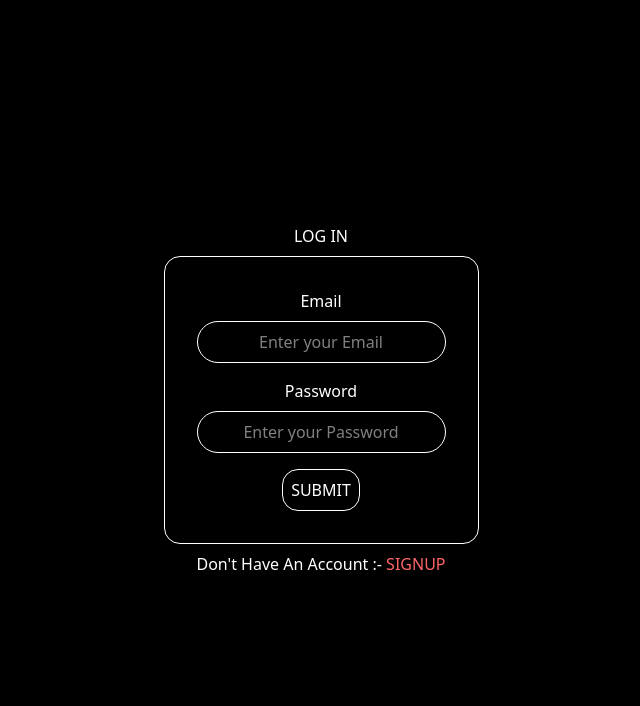
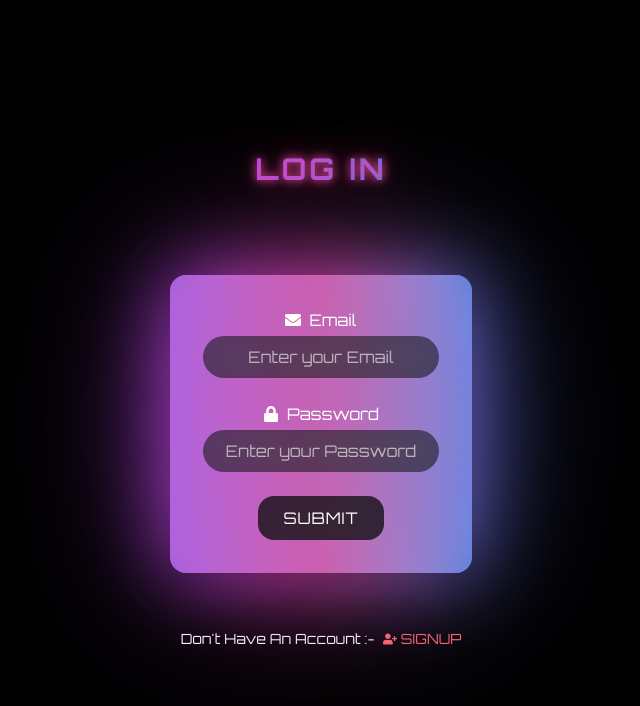
Before and after one commit to LakshyaG34/chatApp-using-MERN-and-Typescript, a React (Vite) app in the folder Frontend/: page /login in a window 1280 px wide. Shown: the top 706 px of the page, without its empty margins (319-959 px from the left). Built offline with nearby package versions, Linux system fonts and the light colour scheme; no server answers.

Commit message:
Frontend: CyberPunk theme commit

```diff
--- a/Frontend/src/pages/login.tsx
+++ b/Frontend/src/pages/login.tsx
@@ -1,26 +1,26 @@
-import React, {useState} from "react"
+import React, { useState } from "react";
 // import {useNavigate} from "react-router-dom"
 import { useAuthContext } from "../context/authContext";
 import { Link } from "react-router-dom";
+import {FaEnvelope, FaLock, FaUserPlus} from "react-icons/fa"
 
-const Login = () =>{
+const Login = () => {
   const [email, setEmail] = useState("");
   const [password, setPassword] = useState("");
   const { setAuthUser } = useAuthContext();
 
   // const navigate = useNavigate();
 
-    const handleSubmit = async(e : React.FormEvent) : Promise<void> =>{
+  const handleSubmit = async (e: React.FormEvent): Promise<void> => {
     e.preventDefault();
-        try{
-            const res = await fetch("http://localhost:4000/api/auth/login",{
-                method : "POST",
-                headers: {"Content-type" : "application/json"},
-                body : JSON.stringify({email, password}),
-                credentials: "include"
+    try {
+      const res = await fetch("http://localhost:4000/api/auth/login", {
+        method: "POST",
+        headers: { "Content-type": "application/json" },
+        body: JSON.stringify({ email, password }),
+        credentials: "include",
       });
-            if(!res.ok)
-            {
+      if (!res.ok) {
         throw new Error("Error Fetching");
       }
       const data = await res.json();
@@ -28,33 +28,79 @@ const Login = () =>{
 
       setAuthUser(data.user);
       // navigate("/chat")
-        }catch(err)
-        {
-            console.log("Cannot Fetch", err)
+    } catch (err) {
+      console.log("Cannot Fetch", err);
     }
-    }
-    return(
-        <div className="flex flex-col items-center text-white gap-2">
-            <span>LOG IN</span>
-            <div className="border border-white px-8 py-8 rounded-2xl">
-                <form className="flex flex-col items-center gap-4" onSubmit = {handleSubmit}>
-                    <div className="flex flex-col text-center gap-2">
-                        <label>Email</label>
-                        <input placeholder = "Enter your Email" type="text" value = {email} onChange={(e)=>setEmail(e.target.value)} className="border border-white rounded-full px-2 py-2 text-center"/>
+  };
+  return (
+    <div className="flex flex-col items-center text-white gap-14 font-[Orbitron,sans-serif]">
+      <span
+        className="font-bold text-3xl tracking-widest text-transparent bg-clip-text bg-gradient-to-r from-purple-500 to-blue-500 [text-shadow:0_0_8px_rgba(236,72,153,0.9),0_0_16px_rgba(236,72,153,0.6),0_0_48px_rgba(236,72,153,0.5)]
+      hover:[text-shadow:0_0_12px_rgba(236,72,153,1),
+                   0_0_24px_rgba(236,72,153,0.9),
+                   0_0_48px_rgba(236,72,153,0.7)]
+transition duration-300 mb-8
+  "
+      >
+        LOG IN
+      </span>
+      <div className="relative rounded-2xl bg-gradient-to-r from-purple-500 via-pink-500 to-blue-500">
+        <div className="absolute inset-0 rounded-2xl bg-gradient-to-r from-purple-500 via-pink-500 to-blue-500 blur-2xl opacity-80"></div>
+        <div className="absolute inset-0 rounded-2xl bg-gradient-to-r from-purple-500 via-pink-500 to-blue-500 blur-[80px] opacity-60"></div>
+        <div className="relative bg-gray-400/30 border border-transparent px-8 py-8 rounded-2xl backdrop-blur-md shadow-lg">
+          <form
+            className="flex flex-col items-center gap-6"
+            onSubmit={handleSubmit}
+          >
+            <div className="flex flex-col text-center gap-1">
+              <label className="flex flex-row items-center justify-center gap-2">
+                <FaEnvelope/>
+                <span>Email</span>
+              </label>
+              <input
+                placeholder="Enter your Email"
+                type="text"
+                value={email}
+                onChange={(e) => setEmail(e.target.value)}
+                className="w-full max-w-md placeholder-white/60 border border-transparent rounded-full px-2 py-2 text-center bg-black/50 backdrop-blur-md [background:linear-gradient(#0a0a0a,#0a0a0a) padding-box,linear-gradient(to right,#8b5cf6,#ec4899,#3b82f6) border-box] focus:outline-none focus:ring-2 focus:ring-pink-500/70"
+              />
             </div>
-                    <div className="flex flex-col text-center gap-2">
-                        <label>Password</label>
-                        <input placeholder = "Enter your Password" type="password" value={password} onChange={(e) => setPassword(e.target.value)} className="border border-white rounded-full px-2 py-2 text-center"/>
+            <div className="flex flex-col text-center gap-1">
+              <label className="flex flex-row items-center justify-center gap-2">
+                <FaLock/>
+                <span>Password</span>
+              </label>
+              <input
+                placeholder="Enter your Password"
+                type="password"
+                value={password}
+                onChange={(e) => setPassword(e.target.value)}
+                className="w-full max-w-md placeholder-white/60 border border-transparent rounded-full px-2 py-2 text-center bg-black/50 backdrop-blur-md [background:linear-gradient(#0a0a0a,#0a0a0a) padding-box,linear-gradient(to right,#8b5cf6,#ec4899,#3b82f6) border-box] focus:outline-none focus:ring-2 focus:ring-pink-500/70"
+              />
             </div>
-                    <button className="border rounded-2xl px-2 py-2 hover:bg-amber-300 cursor-pointer">SUBMIT</button>
+            <button
+              className="relative inline-block px-6 py-2 rounded-2xl text-white tracking-wider
+             bg-black/70 backdrop-blur-md border-2 border-transparent
+             [background:linear-gradient(#0a0a0a,#0a0a0a) padding-box,linear-gradient(to right,#8b5cf6,#ec4899,#3b82f6) border-box]
+             transition duration-300 ease-in-out
+             hover:shadow-[0_0_20px_rgba(236,72,153,0.8)]
+             hover:scale-105
+             focus:outline-none focus:ring-2 focus:ring-pink-500/70"
+            >
+              SUBMIT
+            </button>
           </form>
         </div>
-            <span>
+      </div>
+      <span className="flex flex-row gap-2 text-sm">
         Don't Have An Account :-
-                <Link to="/signup" className="text-red-400 hover:text-blue-300"> SIGNUP</Link>
+        <Link to="/signup" className="flex flex-row items-center gap-1 text-red-400 transition duration-300 ease-in-out  hover:text-blue-300 ">
+          <FaUserPlus/>
+          <span>SIGNUP</span>
+        </Link>
       </span>
     </div>
-    )
-}
+  );
+};
 
 export default Login;
--- a/Frontend/src/pages/signup.tsx
+++ b/Frontend/src/pages/signup.tsx
@@ -74,8 +74,17 @@ const Signup = () => {
     }
   };
   return (
-    <div className="flex flex-col items-center text-white gap-2">
-      <span>SIGN UP</span>
+    <div className="font-[Orbitron,sans-serif] flex flex-col items-center text-white gap-2">
+      <span
+        className="font-bold text-3xl tracking-widest text-transparent bg-clip-text bg-gradient-to-r from-purple-500 to-blue-500 [text-shadow:0_0_8px_rgba(236,72,153,0.9),0_0_16px_rgba(236,72,153,0.6),0_0_48px_rgba(236,72,153,0.5)]
+      hover:[text-shadow:0_0_12px_rgba(236,72,153,1),
+                   0_0_24px_rgba(236,72,153,0.9),
+                   0_0_48px_rgba(236,72,153,0.7)]
+transition duration-300 mb-8
+  "
+      >
+        SIGN UP
+      </span>
       <div className="border border-white px-8 py-8 rounded-2xl">
         <form
           className="flex flex-col items-center gap-4"
@@ -131,9 +140,17 @@ const Signup = () => {
               className="text-white"
             />
           </div>
-          <button className="border rounded-2xl px-2 py-2 hover:bg-amber-300 cursor-pointer">
-            SUBMIT
-          </button>
+          <button
+              className="relative inline-block px-6 py-2 rounded-2xl text-white tracking-wider
+             bg-black/70 backdrop-blur-md border-2 border-transparent
+             [background:linear-gradient(#0a0a0a,#0a0a0a) padding-box,linear-gradient(to right,#8b5cf6,#ec4899,#3b82f6) border-box]
+             transition duration-300 ease-in-out
+             hover:shadow-[0_0_20px_rgba(236,72,153,0.8)]
+             hover:scale-105
+             focus:outline-none focus:ring-2 focus:ring-pink-500/70"
+            >
+              SUBMIT
+            </button>
         </form>
       </div>
     </div>
```
Lines whose indentation alone changed are shown as unchanged.
